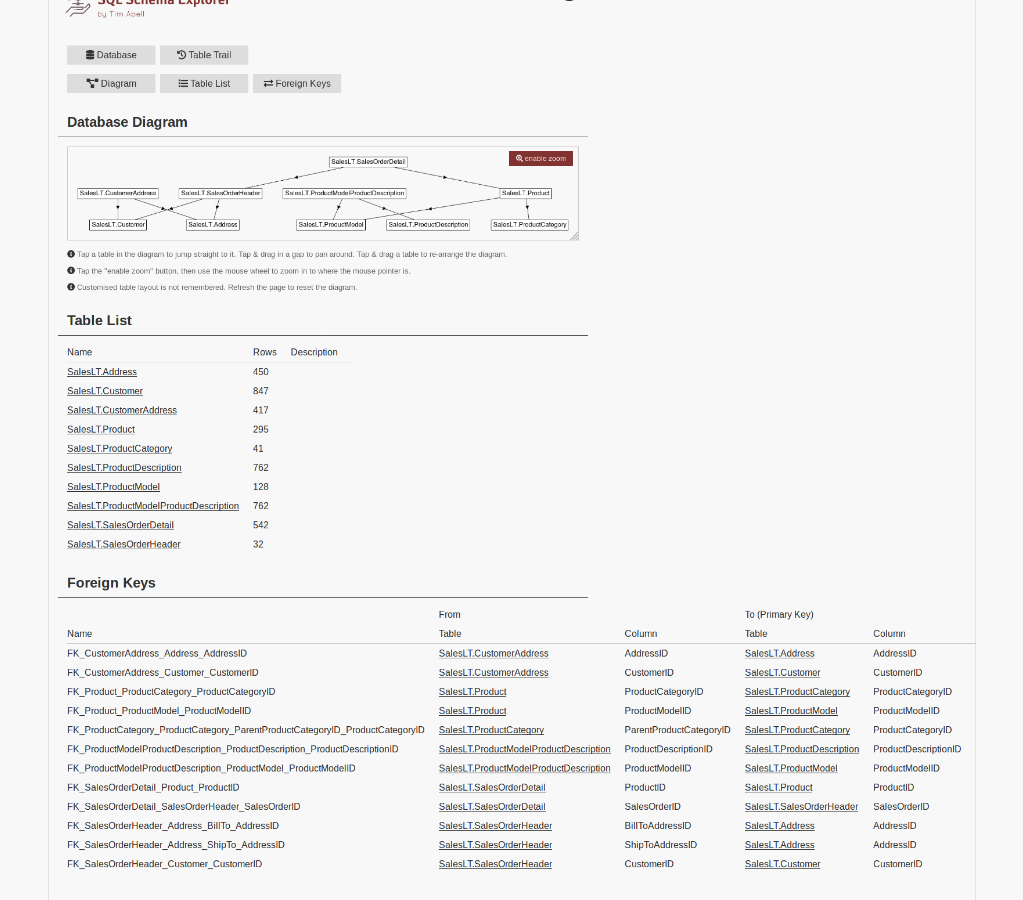
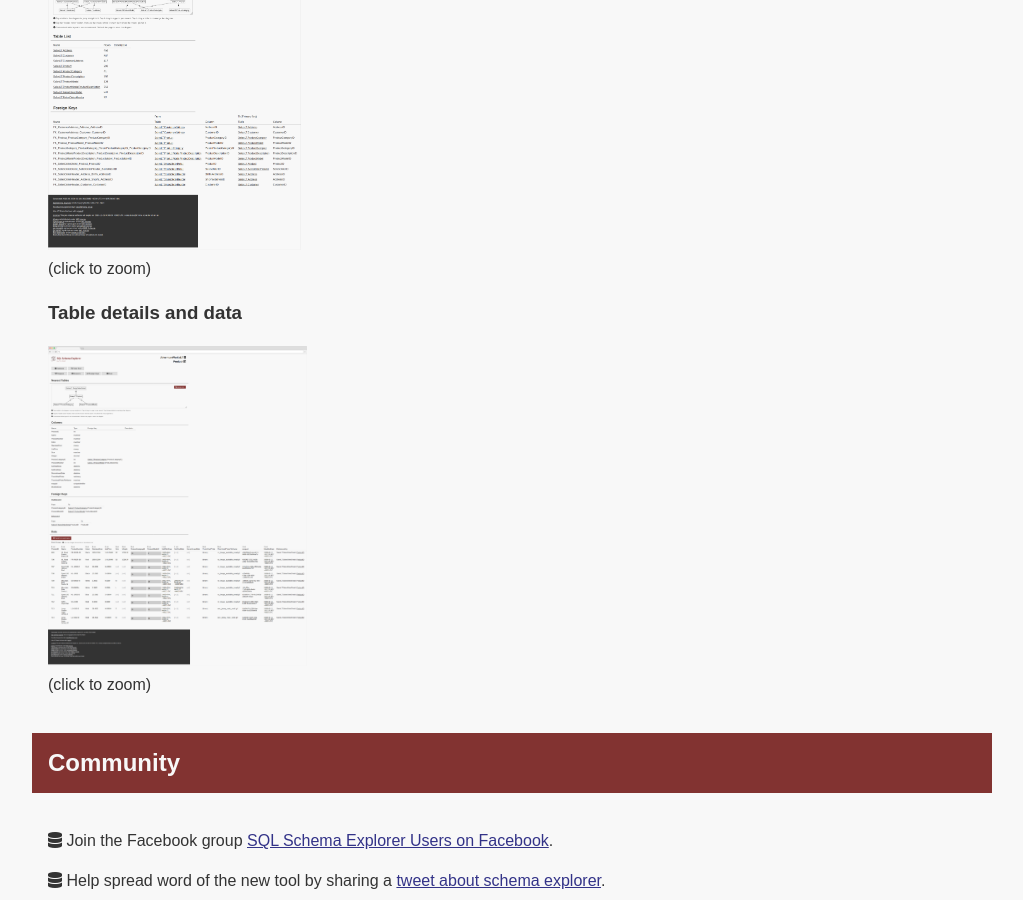
Before and after one commit to timabell/schema-explorer, a Jekyll site: the page index.html, which Jekyll copies as it is, in a window 1280 px wide and 900 px high, scrolled down 2018 px. Shown: the whole window, without its empty margins (128-1151 px from the left). Built offline with Jekyll 4.4.1, drawn with Linux system fonts in a browser that asks for light colours; nearby versions of some CDN libraries.

Commit message:
Smaller screenshots

```diff
--- a/index.html
+++ b/index.html
@@ -74,11 +74,13 @@
 	<h2>Screenshots</h2>
 	<h3>Table listing (homepage of generated site)</h3>
 	<div>
-		<a href="table-list-screenshot.png" target="_blank"><img src="table-list-screenshot.png" alt="Screenshot of table listing" style="max-width: 100%"/></a>
+		<a href="table-list-screenshot.png" target="_blank"><img src="table-list-screenshot.png" alt="Screenshot of table listing" style="max-width: 100%; max-height: 20em;"/></a>
+		<br/>(click to zoom)
 	</div>
 	<h3>Table details and data</h3>
 	<div>
-		<a href="table-data-screenshot.png" target="_blank"><img src="table-data-screenshot.png" alt="Screenshot of table details" style="max-width: 100%"/></a>
+		<a href="table-data-screenshot.png" target="_blank"><img src="table-data-screenshot.png" alt="Screenshot of table details" style="max-width: 100%; max-height: 20em;"/></a>
+		<br/>(click to zoom)
 	</div>
 
 	<h2>Community</h2>
```
